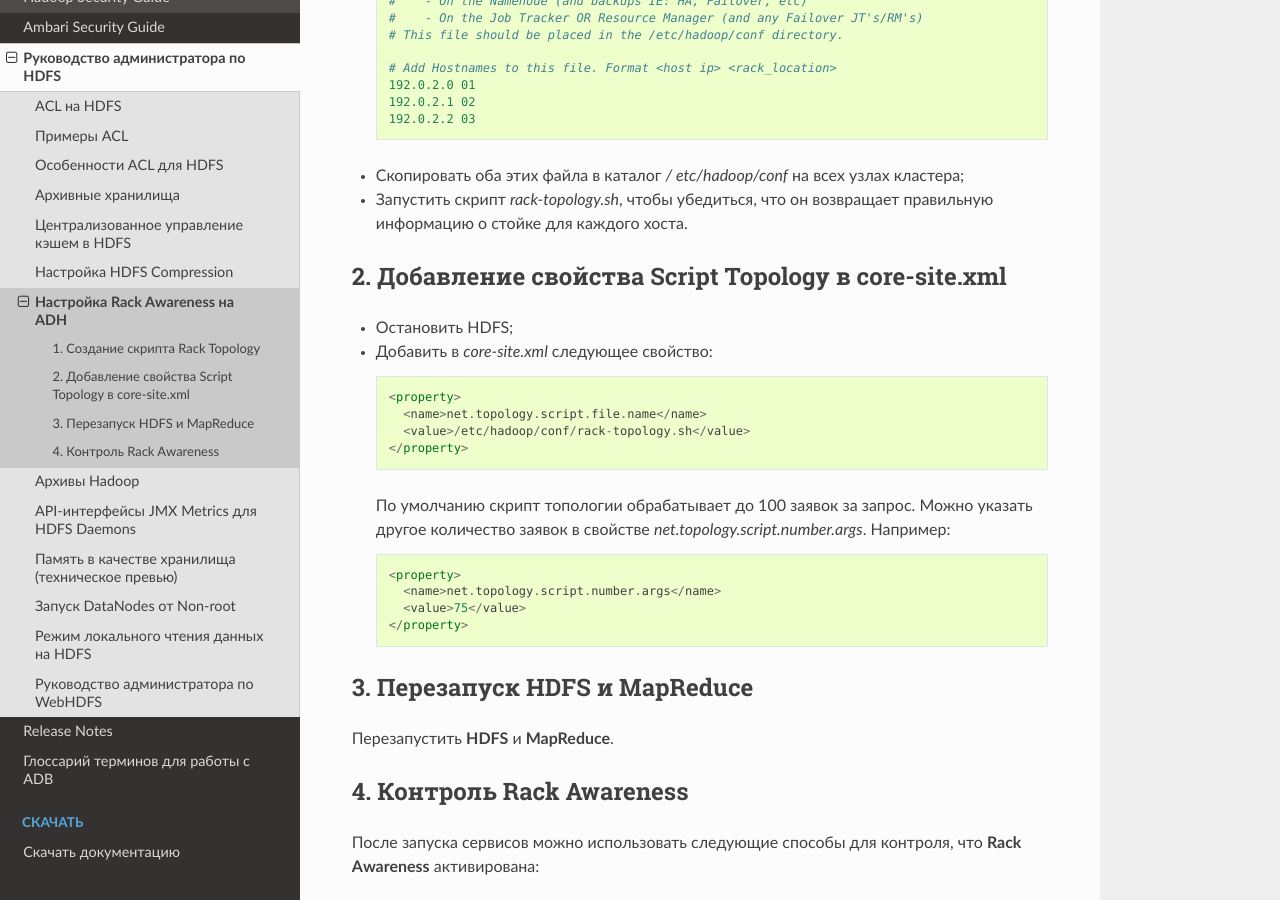
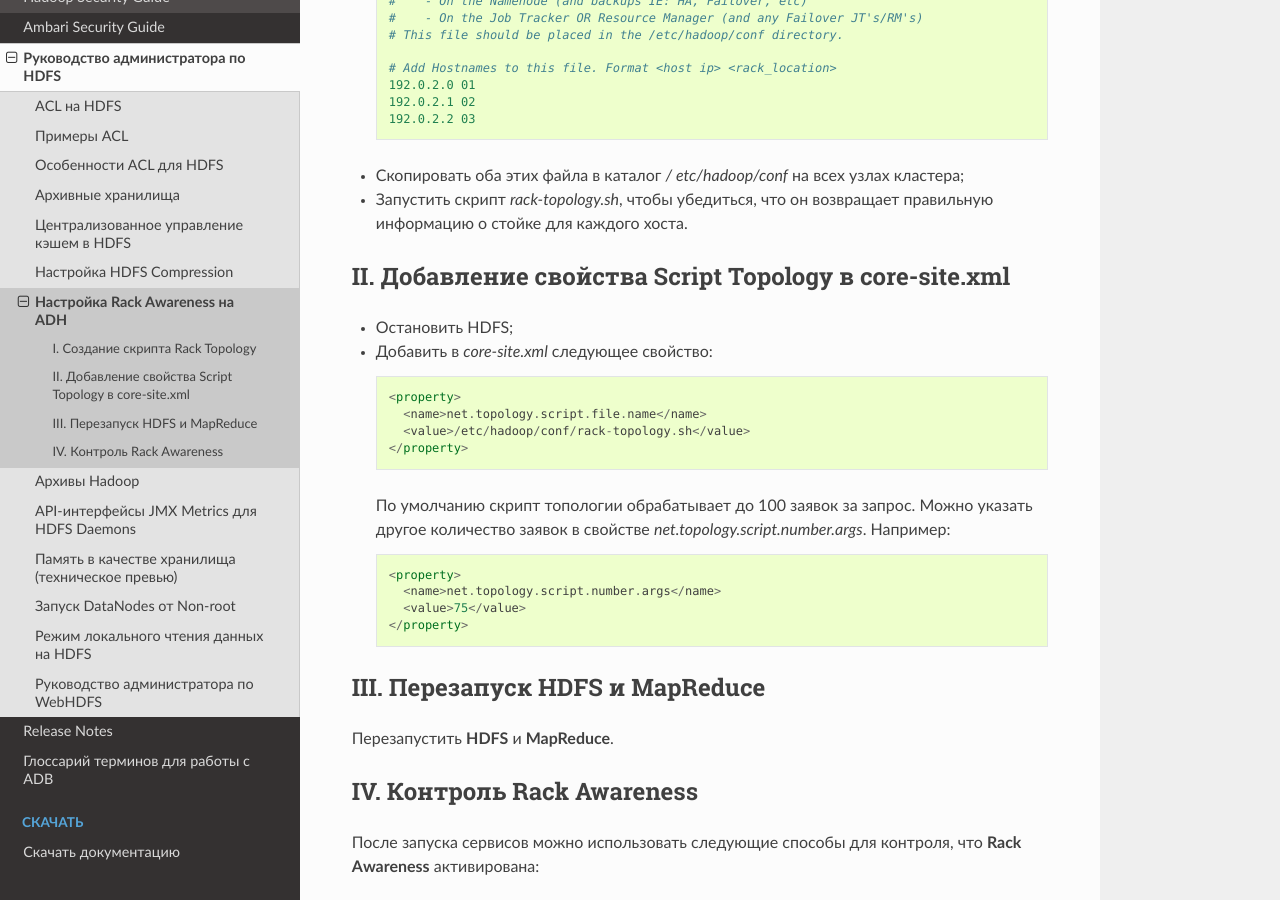
Before and after one commit to arenadata/docs_adps, a Sphinx documentation site: the page built from source/HDFSadmin/RackAwareness.rst, in a window 1280 px wide and 900 px high, scrolled down 1301 px. Built offline with Sphinx 7.4.7 and the Read the Docs theme 2.0.0, drawn with Linux system fonts in a browser that asks for light colours; some of the changed text lies outside the part shown.

Commit message:
Update RackAwareness.rst

```diff
--- a/source/HDFSadmin/RackAwareness.rst
+++ b/source/HDFSadmin/RackAwareness.rst
@@ -10,7 +10,7 @@
 Для настройки **Rack Awareness** на кластере **ADH** необходимо выполнить следующие настройки:
 
 
-1. Создание скрипта Rack Topology
+I. Создание скрипта Rack Topology
 ^^^^^^^^^^^^^^^^^^^^^^^^^^^^^^^^^
 
 **Hadoop** использует скрипты топологии для определения местоположения стойки узлов и применяет данную информацию для репликации данных блока в резервные стойки.
@@ -87,7 +87,7 @@
 
 
 
-2. Добавление свойства Script Topology в core-site.xml
+II. Добавление свойства Script Topology в core-site.xml
 ^^^^^^^^^^^^^^^^^^^^^^^^^^^^^^^^^^^^^^^^^^^^^^^^^^^^^^
 
 + Остановить HDFS;
@@ -109,14 +109,14 @@
 
 
 
-3. Перезапуск HDFS и MapReduce
+III. Перезапуск HDFS и MapReduce
 ^^^^^^^^^^^^^^^^^^^^^^^^^^^^^^
 
 Перезапустить **HDFS** и **MapReduce**.
 
 
 
-4. Контроль Rack Awareness
+IV. Контроль Rack Awareness
 ^^^^^^^^^^^^^^^^^^^^^^^^^^
 
 После запуска сервисов можно использовать следующие способы для контроля, что **Rack Awareness** активирована:
```
